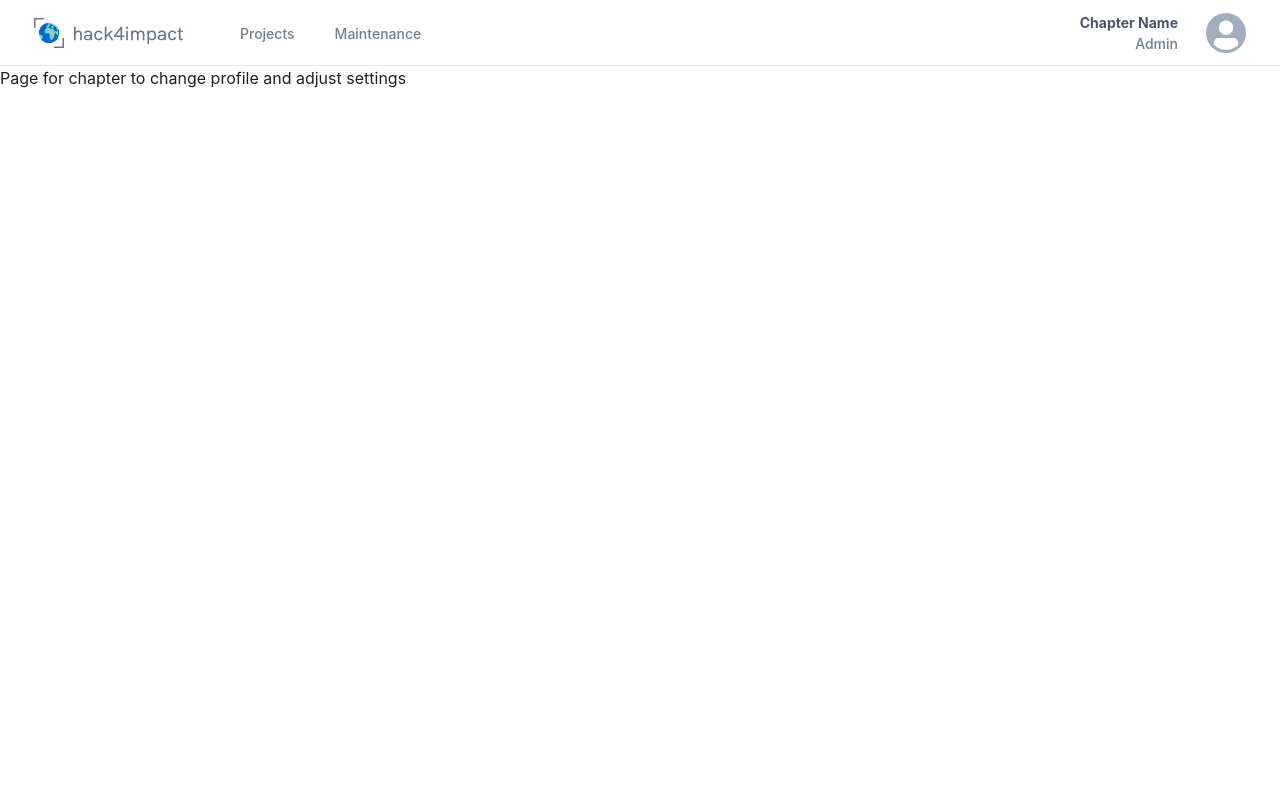
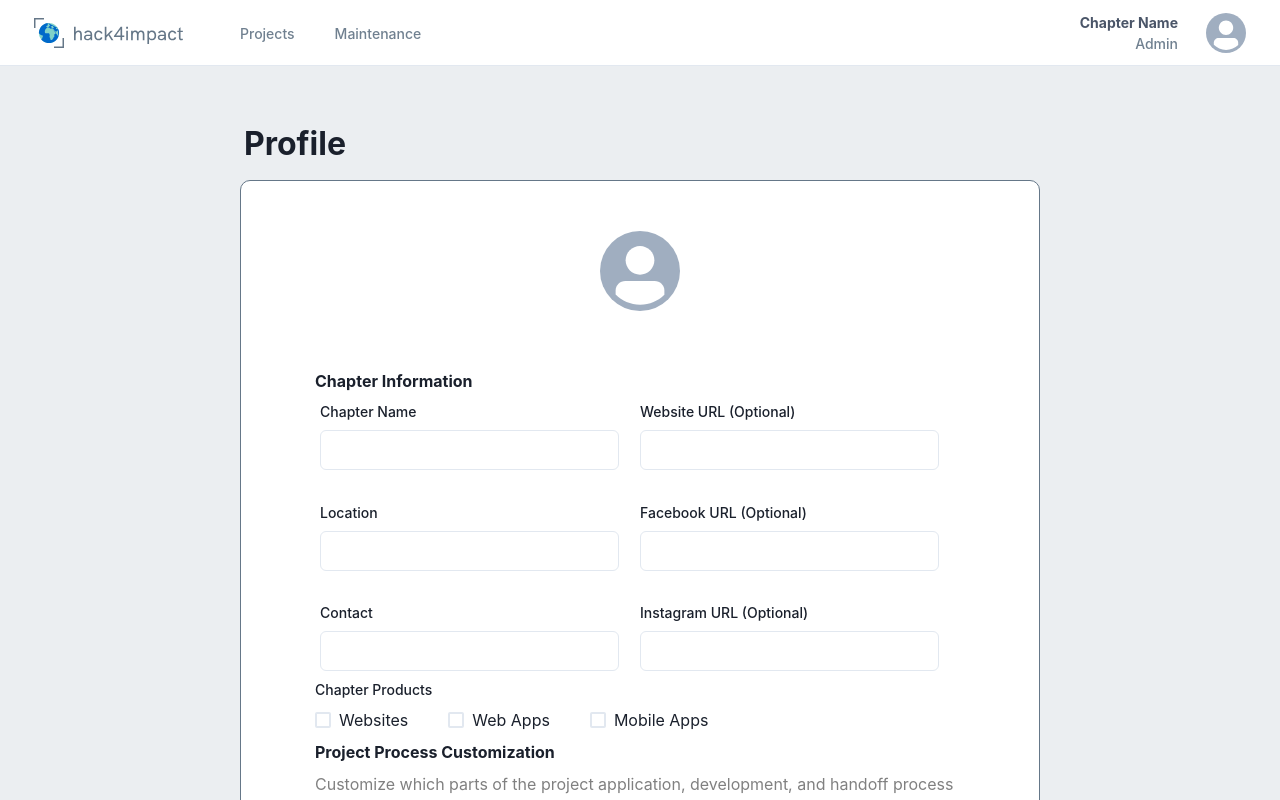
Before and after one commit to GTBitsOfGood/national-npp, a Next.js app: page /chapter/profile in a window 1280 px wide. Built offline with nearby package versions, Linux system fonts and the light colour scheme.

Commit message:
set up most of form

```diff
--- a/src/pages/chapter/profile.tsx
+++ b/src/pages/chapter/profile.tsx
@@ -1,7 +1,143 @@
-import { Flex } from "@chakra-ui/react";
+import {
+  Flex,
+  Box,
+  Text,
+  VStack,
+  HStack,
+  Avatar,
+  FormControl,
+  FormLabel,
+  FormErrorMessage,
+  FormHelperText,
+  Input,
+  Spacer,
+  Checkbox,
+  CheckboxGroup,
+} from "@chakra-ui/react";
 
 function ChapterProfilePage() {
-  return <Flex>Page for chapter to change profile and adjust settings</Flex>;
+  return (
+    <Flex
+      height="100%"
+      justifyContent="center"
+      alignItems="stretch"
+      backgroundColor="#EBEEF1"
+      overflow="auto"
+    >
+      <VStack margin={50}>
+        <Text
+          alignSelf="flex-start"
+          p={1}
+          fontSize="xx-large"
+          fontWeight={700}
+          color={"black.400"}
+        >
+          {"Profile"}
+        </Text>
+        <Flex
+          minW={800}
+          minH={1200}
+          border="1px solid #657788"
+          borderRadius={10}
+          backgroundColor="white"
+          justifyContent="center"
+        >
+          <VStack margin={50} w={650}>
+            <Avatar width="80px" height="80px" marginBottom={50} />
+            <Text
+              alignSelf="flex-start"
+              fontSize="md"
+              fontWeight={700}
+              color={"black.400"}
+            >
+              {"Chapter Information"}
+            </Text>
+            <Flex flexDirection="column" w={640} h={270}>
+              <Flex justifyContent="space-between">
+                <FormControl id="name">
+                  <FormLabel fontSize="sm">Chapter Name</FormLabel>
+                  <Input type="name" width={299} />
+                </FormControl>
+                <FormControl id="url">
+                  <FormLabel fontSize="sm">Website URL (Optional)</FormLabel>
+                  <Input type="url" width={299} />
+                </FormControl>
+              </Flex>
+              <Spacer />
+              <Flex>
+                <FormControl id="location">
+                  <FormLabel fontSize="sm">Location</FormLabel>
+                  <Input type="location" width={299} />
+                </FormControl>
+                <FormControl id="url">
+                  <FormLabel fontSize="sm">Facebook URL (Optional)</FormLabel>
+                  <Input type="url" width={299} />
+                </FormControl>
+              </Flex>
+              <Spacer />
+              <Flex>
+                <FormControl id="email">
+                  <FormLabel fontSize="sm">Contact</FormLabel>
+                  <Input type="email" width={299} />
+                </FormControl>
+                <FormControl id="url">
+                  <FormLabel fontSize="sm">Instagram URL (Optional)</FormLabel>
+                  <Input type="url" width={299} />
+                </FormControl>
+              </Flex>
+            </Flex>
+            {/* <Spacer /> */}
+            <Text
+              alignSelf="flex-start"
+              fontSize="sm"
+              fontWeight={500}
+              color={"black.400"}
+            >
+              {"Chapter Products"}
+            </Text>
+            <Flex alignSelf="flex-start">
+              <CheckboxGroup>
+                <HStack spacing={10} direction="row">
+                  <Checkbox size="md">Websites</Checkbox>
+                  <Checkbox size="md">Web Apps</Checkbox>
+                  <Checkbox size="md">Mobile Apps</Checkbox>
+                </HStack>
+              </CheckboxGroup>
+            </Flex>
+            <Text
+              alignSelf="flex-start"
+              fontSize="md"
+              fontWeight={700}
+              color={"black.400"}
+            >
+              Project Process Customization
+            </Text>
+            <Text
+              alignSelf="flex-start"
+              fontSize="s"
+              fontWeight={400}
+              color={"grey"}
+            >
+              Customize which parts of the project application, development, and
+              handoff process you would like displayed to nonprofits.
+            </Text>
+            <Flex alignSelf="flex-start">
+              <CheckboxGroup>
+                <VStack>
+                  <Checkbox size="md">Application</Checkbox>
+                  <Checkbox size="md">Interview</Checkbox>
+                  <Checkbox size="md">In-Progress [Required]</Checkbox>
+                  <Checkbox size="md">Completed [Required]</Checkbox>
+                  <Checkbox size="md">Feedback</Checkbox>
+                  <Checkbox size="md">Maintenance [Required]</Checkbox>
+                </VStack>
+              </CheckboxGroup>
+            </Flex>
+          </VStack>
+        </Flex>
+      </VStack>
+    </Flex>
+  );
 }
 
 export default ChapterProfilePage;
```
